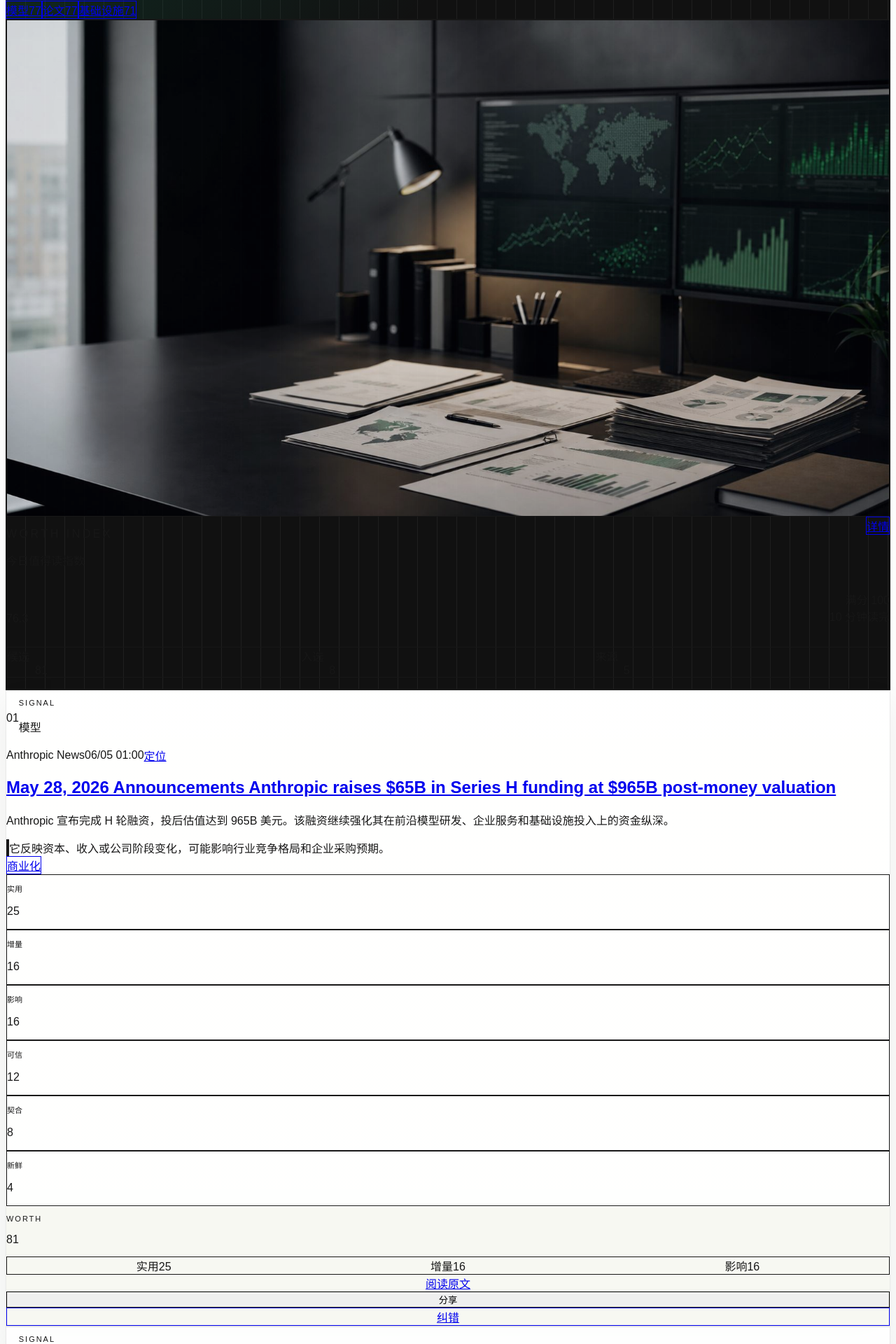
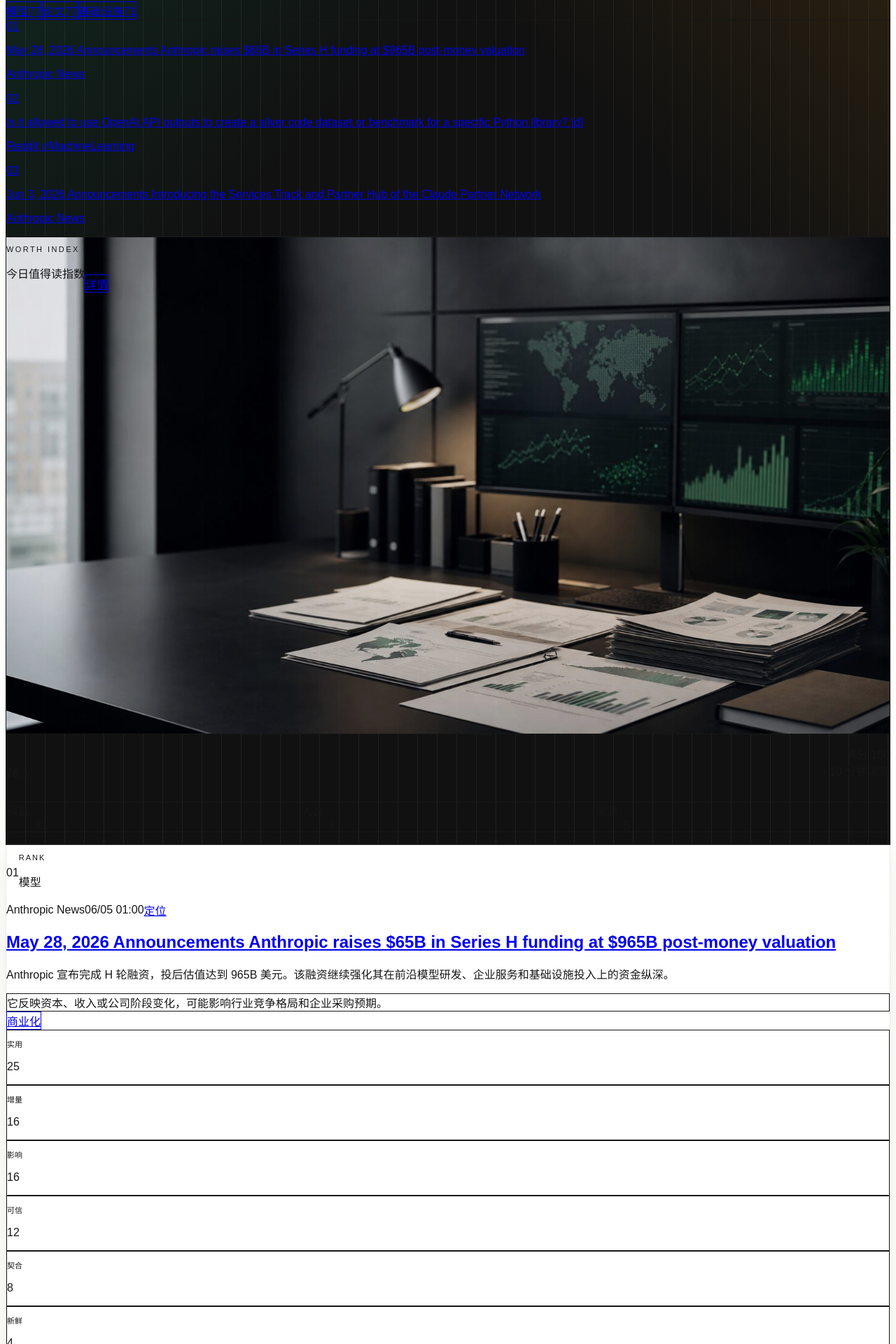
Before and after one commit to JN-Churchill/AI-NEWS, a Next.js app: page /daily/2026-06-05 in a window 1280 px wide. Shown: the part 220-2140 px from the top of the page at 70% size. Built offline with nearby package versions, Linux system fonts and the light colour scheme; no server answers.

Commit message:
Polish homepage news desk UI

```diff
--- a/src/app/_components/issue-panel.tsx
+++ b/src/app/_components/issue-panel.tsx
@@ -17,12 +17,13 @@ function statusLabel(status: DailyIssue["status"]) {
 
 export function IssuePanel({ issue }: IssuePanelProps) {
   const topCategories = issue.categories.slice(0, 5);
+  const leadItems = issue.items.slice(0, 3);
   const sourceCount = new Set(issue.items.map((item) => item.source)).size;
 
   return (
     <section className="ink-panel border-b border-neutral-950 text-white">
-      <div className="mx-auto w-full max-w-[1440px] px-4 py-8 sm:px-6 lg:px-8">
-        <div className="grid gap-6 lg:grid-cols-[minmax(0,1fr)_380px]">
+      <div className="mx-auto w-full max-w-[1440px] px-4 py-6 sm:px-6 lg:px-8">
+        <div className="grid gap-5 lg:grid-cols-[minmax(0,1fr)_392px] lg:items-stretch">
           <div className="min-w-0">
             <div className="flex flex-wrap items-center gap-2 text-xs font-semibold text-neutral-300">
               <span className="rounded-md border border-white/15 bg-white/10 px-2.5 py-1 text-white">{issue.date}</span>
@@ -35,12 +36,12 @@ export function IssuePanel({ issue }: IssuePanelProps) {
             <p className="mt-8 text-xs font-semibold uppercase tracking-[0.28em] text-emerald-300">
               Daily Intelligence Brief
             </p>
-            <h1 className="mt-4 max-w-4xl text-balance text-4xl font-semibold leading-[1.05] tracking-tight sm:text-5xl lg:text-6xl">
+            <h1 className="mt-4 max-w-5xl text-balance text-4xl font-semibold leading-[1.08] sm:text-5xl lg:text-[58px]">
               {issue.title}
             </h1>
             <p className="mt-5 max-w-3xl text-base leading-7 text-neutral-300">{issue.summary}</p>
 
-            <div className="mt-7 flex flex-wrap gap-2">
+            <div className="mt-6 flex flex-wrap gap-2">
               {topCategories.map((category) => (
                 <Link
                   key={category.slug}
@@ -52,36 +53,52 @@ export function IssuePanel({ issue }: IssuePanelProps) {
                 </Link>
               ))}
             </div>
+
+            <div className="mt-6 grid gap-px overflow-hidden rounded-md border border-white/10 bg-white/10 sm:grid-cols-3">
+              {leadItems.map((item) => (
+                <Link
+                  key={item.rank}
+                  href={`/daily/${issue.date}#signal-${item.rank}`}
+                  className="group bg-neutral-950/55 p-4 transition hover:bg-neutral-900"
+                >
+                  <span className="text-xs font-semibold text-emerald-300">0{item.rank}</span>
+                  <p className="mt-2 line-clamp-2 text-sm font-semibold leading-5 text-white group-hover:text-emerald-100">
+                    {item.title}
+                  </p>
+                  <p className="mt-2 text-xs text-neutral-400">{item.source}</p>
+                </Link>
+              ))}
+            </div>
           </div>
 
-          <aside className="rounded-md border border-white/15 bg-white/[0.06] p-5 shadow-2xl shadow-black/20 backdrop-blur">
-            <div className="relative mb-5 aspect-[16/9] overflow-hidden rounded-md border border-white/10 bg-neutral-900">
+          <aside className="grid overflow-hidden rounded-md border border-white/15 bg-white/[0.07] shadow-2xl shadow-black/20 backdrop-blur">
+            <div className="relative aspect-[16/9] min-h-44 overflow-hidden border-b border-white/10 bg-neutral-900">
               <Image
                 src="/hero-intelligence-desk.jpg"
                 alt="AI 情报编辑台视觉"
                 fill
                 priority
                 sizes="(min-width: 1024px) 380px, 100vw"
-                className="object-cover opacity-85"
+                className="object-cover opacity-90"
               />
-              <div className="absolute inset-0 bg-gradient-to-t from-neutral-950/55 via-transparent to-transparent" />
-            </div>
-
-            <div className="flex items-start justify-between gap-4">
+              <div className="absolute inset-0 bg-gradient-to-t from-neutral-950/65 via-neutral-950/10 to-transparent" />
+              <div className="absolute bottom-4 left-4 right-4 flex items-end justify-between gap-4">
                 <div>
-                <p className="text-xs font-semibold uppercase tracking-[0.22em] text-neutral-400">Worth Index</p>
-                <p className="mt-2 text-sm text-neutral-300">今日值得读指数</p>
+                  <p className="text-[11px] font-semibold uppercase tracking-[0.22em] text-emerald-200">Worth Index</p>
+                  <p className="mt-1 text-sm font-medium text-white">今日值得读指数</p>
                 </div>
                 <Link
                   href={`/daily/${issue.date}`}
-                className="rounded-md border border-white/15 px-3 py-1.5 text-sm font-semibold text-neutral-200 transition hover:border-white/35 hover:bg-white/10"
+                  className="rounded-md border border-white/20 bg-neutral-950/50 px-3 py-1.5 text-sm font-semibold text-white transition hover:bg-white hover:text-neutral-950"
                 >
                   详情
                 </Link>
               </div>
+            </div>
 
-            <div className="mt-5 flex items-end justify-between gap-4">
-              <p className="text-7xl font-semibold leading-none tracking-tight">{issue.totalScore}</p>
+            <div className="p-5">
+              <div className="flex items-end justify-between gap-4">
+                <p className="text-7xl font-semibold leading-none">{issue.totalScore}</p>
                 <p className="pb-2 text-right text-xs leading-5 text-neutral-400">
                   满分 100
                   <br />
@@ -104,6 +121,7 @@ export function IssuePanel({ issue }: IssuePanelProps) {
                   </div>
                 ))}
               </dl>
+            </div>
           </aside>
         </div>
       </div>
--- a/src/app/_components/signal-card.tsx
+++ b/src/app/_components/signal-card.tsx
@@ -39,13 +39,13 @@ export function SignalCard({ item, issueDate, variant = "compact" }: SignalCardP
       id={anchorId}
       className="editorial-card group scroll-mt-24 overflow-hidden rounded-md transition hover:-translate-y-0.5 hover:border-neutral-300 hover:shadow-[0_24px_60px_rgba(38,38,38,0.09)]"
     >
-      <div className="grid gap-px bg-neutral-200/80 lg:grid-cols-[86px_minmax(0,1fr)_168px]">
-        <div className="flex bg-white/95 p-4 lg:flex-col lg:items-start">
-          <span className="grid h-12 w-12 shrink-0 place-items-center rounded-md bg-neutral-950 text-sm font-semibold text-white">
+      <div className="grid gap-px bg-neutral-200/80 lg:grid-cols-[72px_minmax(0,1fr)_156px]">
+        <div className="flex items-center bg-white/95 p-4 lg:flex-col lg:items-start">
+          <span className="grid h-11 w-11 shrink-0 place-items-center rounded-md bg-neutral-950 text-sm font-semibold text-white">
             {String(item.rank).padStart(2, "0")}
           </span>
-          <div className="ml-3 min-w-0 lg:ml-0 lg:mt-5">
-            <p className="text-[11px] font-semibold uppercase tracking-[0.18em] text-neutral-400">Signal</p>
+          <div className="ml-3 min-w-0 lg:ml-0 lg:mt-4">
+            <p className="text-[11px] font-semibold uppercase tracking-[0.18em] text-neutral-400">Rank</p>
             <p className="mt-1 text-sm font-semibold text-neutral-900">{getCategoryName(item.category)}</p>
           </div>
         </div>
@@ -62,7 +62,7 @@ export function SignalCard({ item, issueDate, variant = "compact" }: SignalCardP
             ) : null}
           </div>
 
-          <h2 className="mt-3 text-balance text-xl font-semibold leading-8 tracking-tight text-neutral-950 sm:text-2xl">
+          <h2 className="mt-3 text-balance text-xl font-semibold leading-8 text-neutral-950 sm:text-[25px]">
             {item.sourceUrl ? (
               <Link href={item.sourceUrl} target="_blank" rel="noreferrer" className="transition hover:text-emerald-800">
                 {item.title}
@@ -74,7 +74,7 @@ export function SignalCard({ item, issueDate, variant = "compact" }: SignalCardP
 
           <p className={`mt-3 text-sm leading-6 text-neutral-600 ${isDetailed ? "" : "line-clamp-3"}`}>{item.summary}</p>
 
-          <div className="mt-4 rounded-md border-l-4 border-emerald-600 bg-emerald-50/80 px-4 py-3 text-sm leading-6 text-emerald-950">
+          <div className="mt-4 rounded-md border border-emerald-200 bg-emerald-50/80 px-4 py-3 text-sm leading-6 text-emerald-950">
             {item.whyItMatters}
           </div>
 
@@ -102,11 +102,11 @@ export function SignalCard({ item, issueDate, variant = "compact" }: SignalCardP
           ) : null}
         </div>
 
-        <div className="bg-[#f7f8f2] p-4">
+        <div className="bg-neutral-50 p-4">
           <div className="flex items-end justify-between gap-3 lg:block">
             <div>
               <p className="text-[11px] font-semibold uppercase tracking-[0.18em] text-neutral-400">Worth</p>
-              <p className="mt-2 text-4xl font-semibold leading-none tracking-tight text-neutral-950">{item.score}</p>
+              <p className="mt-2 text-4xl font-semibold leading-none text-neutral-950">{item.score}</p>
             </div>
             <div className="w-28 lg:mt-4 lg:w-full">
               <ScoreMeter score={item.score} />
--- a/src/app/globals.css
+++ b/src/app/globals.css
@@ -15,10 +15,10 @@
       "Microsoft YaHei",
       sans-serif;
     background:
-      linear-gradient(rgba(20, 83, 45, 0.045) 1px, transparent 1px),
-      linear-gradient(90deg, rgba(15, 23, 42, 0.035) 1px, transparent 1px),
-      #f4f6f3;
-    background-size: 36px 36px;
+      linear-gradient(rgba(23, 23, 23, 0.035) 1px, transparent 1px),
+      linear-gradient(90deg, rgba(23, 23, 23, 0.028) 1px, transparent 1px),
+      #f6f6f1;
+    background-size: 42px 42px;
     color: #171717;
   }
 
@@ -35,22 +35,23 @@
 
   .editorial-shell {
     background:
-      linear-gradient(180deg, rgba(255, 255, 255, 0.76), rgba(255, 255, 255, 0.38)),
-      #f4f6f3;
+      linear-gradient(180deg, rgba(255, 255, 255, 0.82), rgba(255, 255, 255, 0.44)),
+      #f6f6f1;
   }
 
   .ink-panel {
     background:
-      linear-gradient(135deg, rgba(16, 185, 129, 0.16), transparent 32%),
+      linear-gradient(135deg, rgba(16, 185, 129, 0.14), transparent 30%),
+      linear-gradient(225deg, rgba(245, 158, 11, 0.12), transparent 28%),
       linear-gradient(90deg, rgba(255, 255, 255, 0.06) 1px, transparent 1px),
       #111111;
-    background-size: auto, 28px 28px, auto;
+    background-size: auto, auto, 28px 28px, auto;
   }
 
   .editorial-card {
     border: 1px solid rgba(38, 38, 38, 0.1);
-    background: rgba(255, 255, 255, 0.88);
-    box-shadow: 0 1px 0 rgba(38, 38, 38, 0.06), 0 18px 42px rgba(38, 38, 38, 0.06);
+    background: rgba(255, 255, 255, 0.92);
+    box-shadow: 0 1px 0 rgba(38, 38, 38, 0.06), 0 16px 36px rgba(38, 38, 38, 0.055);
   }
 
   .fine-rule {
```
Also changed, not shown: src/app/page.tsx (+8 -8 lines). Lines whose indentation alone changed are shown as unchanged.
